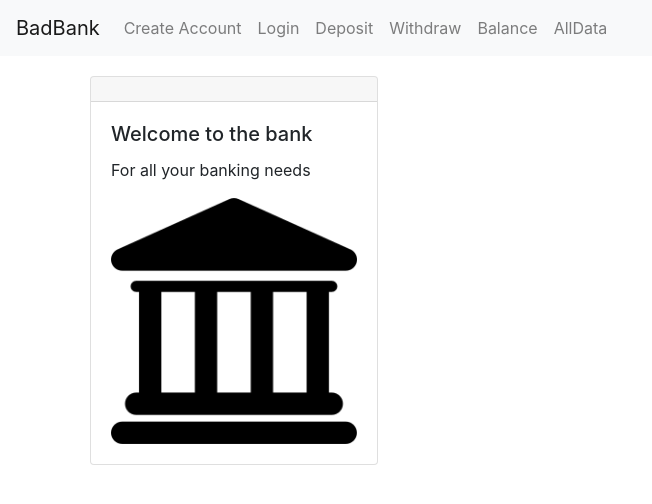
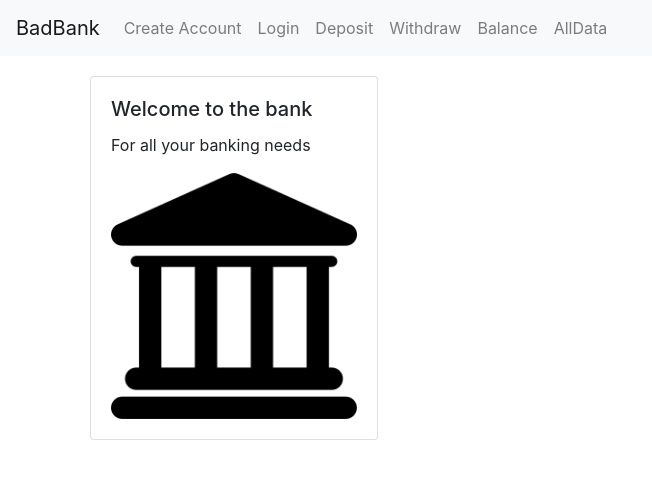
Before and after one commit to basovchemeduardosanchez/mit-frontend-banking-application, a React (Create React App) app: page /#/ in a window 1280 px wide. Shown: the top 504 px of the page, without its empty margins (0-652 px from the left). Built offline with nearby package versions, Linux system fonts and the light colour scheme.

Commit message:
fix: only add a card-header if the header prop is provided

```diff
--- a/src/context.js
+++ b/src/context.js
@@ -13,7 +13,9 @@ export function Card(props){
 
     return (
         <div className={classes()} style={{maxWidth: "18rem"}}>
-            <div className="card-header">{props.header}</div>
+            { props.header ? (
+                <div className="card-header">{props.header}</div>
+            ) : null }
             <div className="card-body">
                 {props.title && (<h5 className="card-title">{props.title}</h5>)}
                 {props.text && (<p className="card-text">{props.text}</p>)}
```
